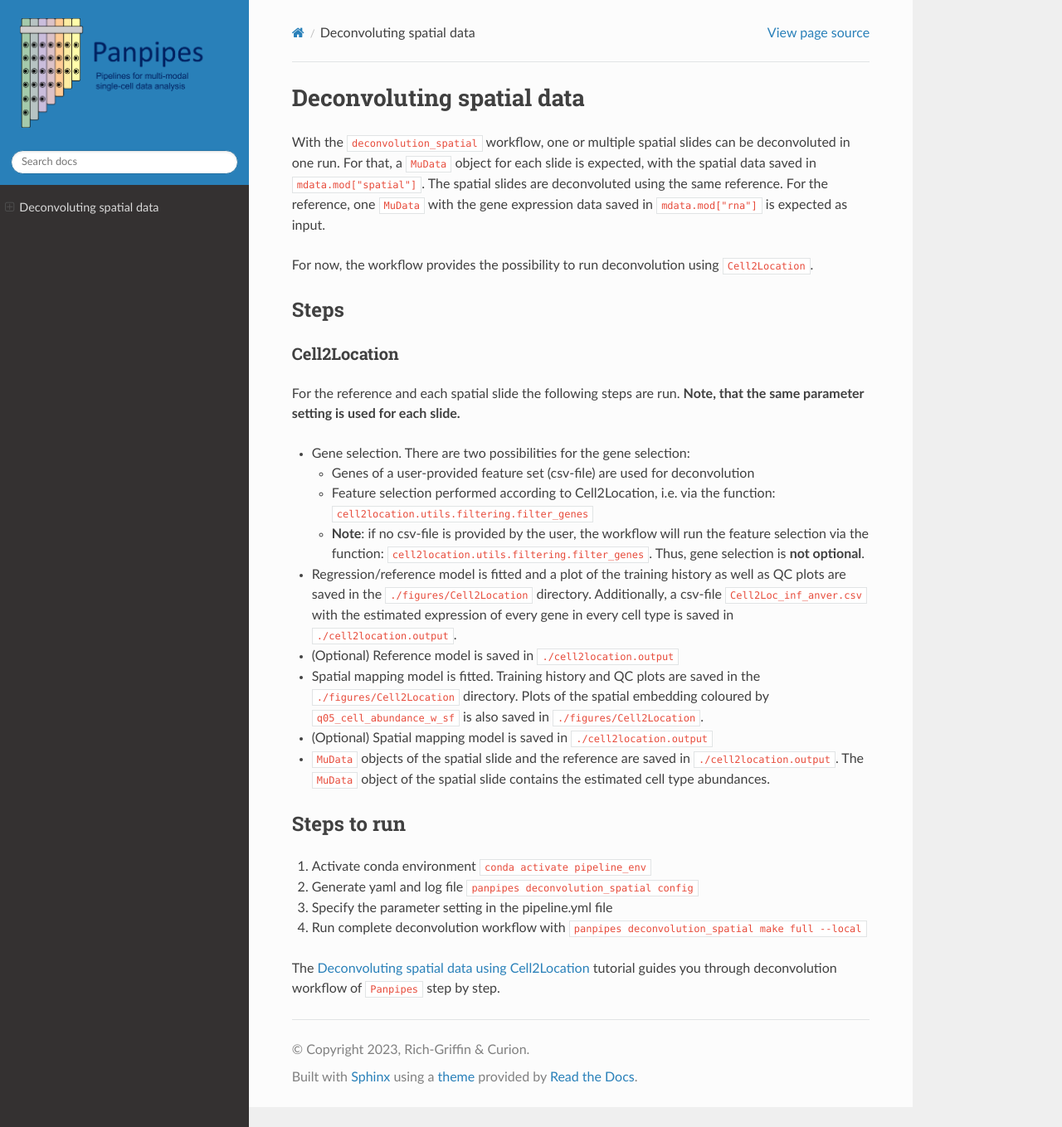
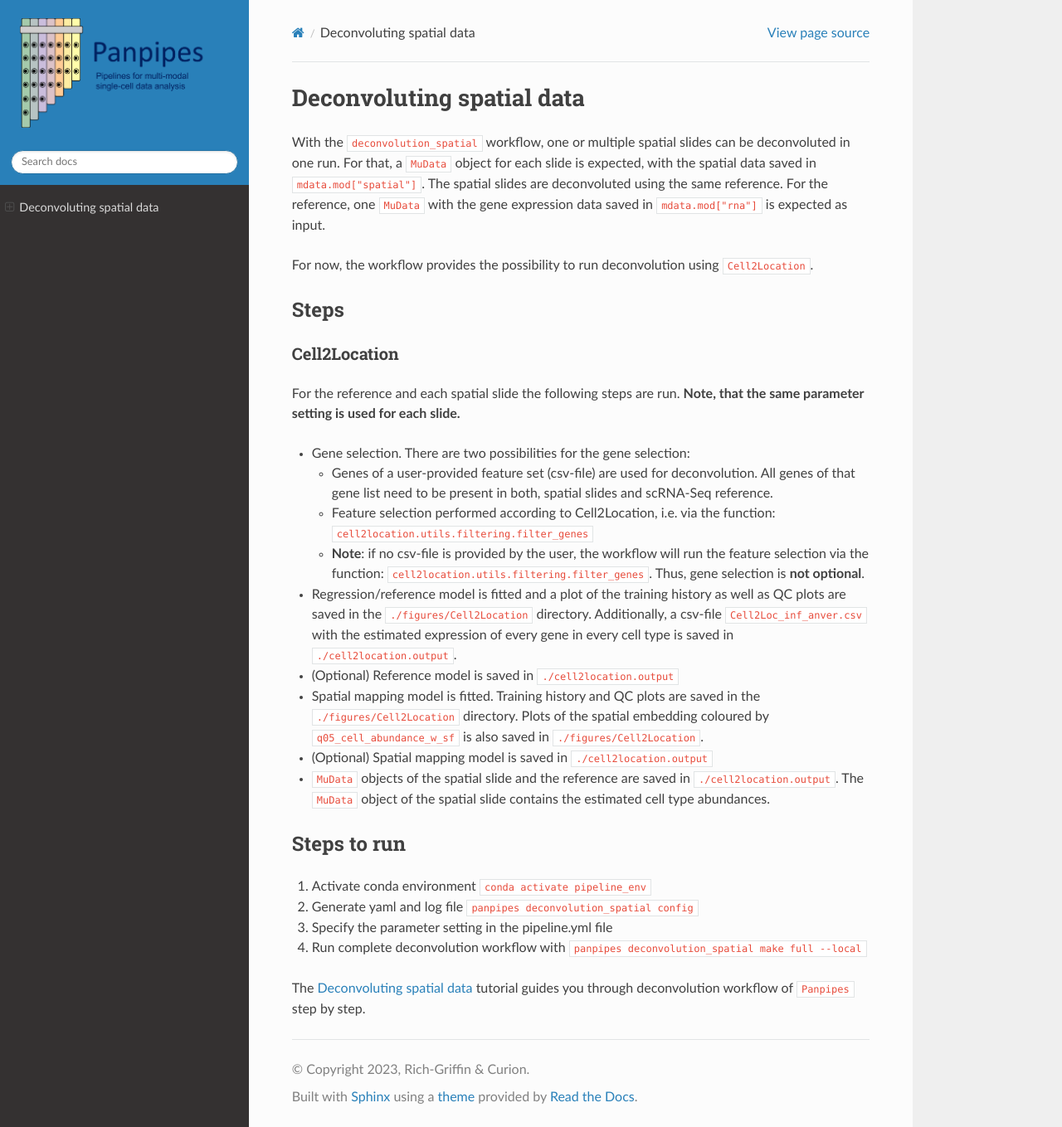
Before and after one commit to bio-la/panpipes-nextflow, a Sphinx documentation site: the page built from docs/workflows/deconvolute_spatial.md, in a window 1280 px wide and 1359 px high. Shown: the whole window at 83% size. Built offline with Sphinx 7.4.7 and the Read the Docs theme 2.0.0, drawn with Linux system fonts in a browser that asks for light colours.

Commit message:
Add info about gene selection

```diff
--- a/docs/workflows/deconvolute_spatial.md
+++ b/docs/workflows/deconvolute_spatial.md
@@ -12,7 +12,7 @@ For now, the workflow provides the possibility to run deconvolution using `Cell2
 For the reference and each spatial slide the following steps are run. **Note, that the same parameter setting is used for each slide.**
 
 - Gene selection. There are two possibilities for the gene selection:
-    - Genes of a user-provided feature set (csv-file) are used for deconvolution
+    - Genes of a user-provided feature set (csv-file) are used for deconvolution. All genes of that gene list need to be present in both, spatial slides and scRNA-Seq reference.
     - Feature selection performed according to Cell2Location, i.e. via the function: `cell2location.utils.filtering.filter_genes`
     - **Note**: if no csv-file is provided by the user, the workflow will run the feature selection via the function: `cell2location.utils.filtering.filter_genes`. Thus, gene selection is **not optional**.
 - Regression/reference model is fitted and a plot of the training history as well as QC plots are saved in the `./figures/Cell2Location` directory. Additionally, a csv-file `Cell2Loc_inf_anver.csv` with the estimated expression of every gene in every cell type is saved in `./cell2location.output`.
@@ -29,4 +29,4 @@ For the reference and each spatial slide the following steps are run. **Note, th
 3.  Specify the parameter setting in the pipeline.yml file
 4.  Run complete deconvolution workflow with `panpipes deconvolution_spatial make full --local`
 
-The [Deconvoluting spatial data using Cell2Location]() tutorial guides you through deconvolution workflow of `Panpipes` step by step.
+The [Deconvoluting spatial data]() tutorial guides you through deconvolution workflow of `Panpipes` step by step.
```
